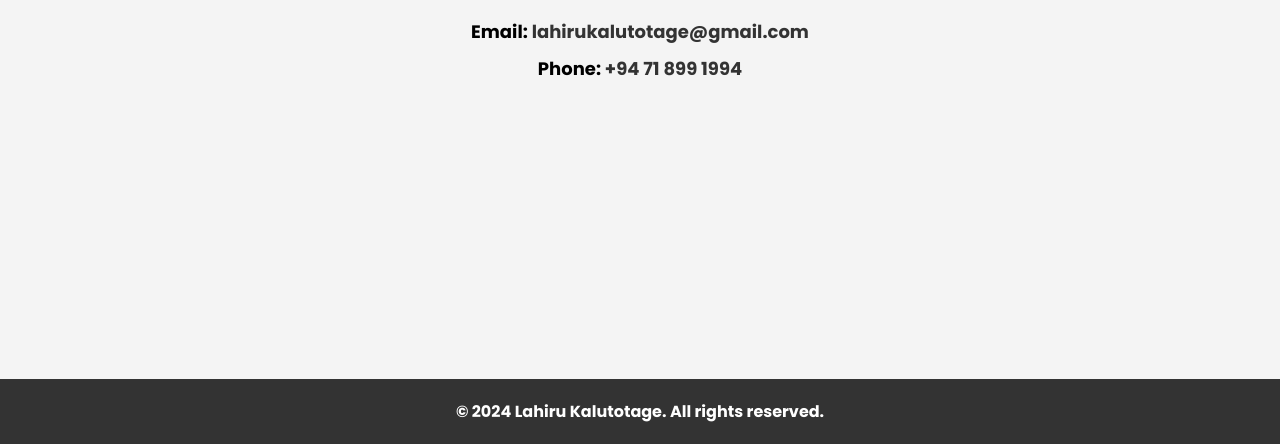
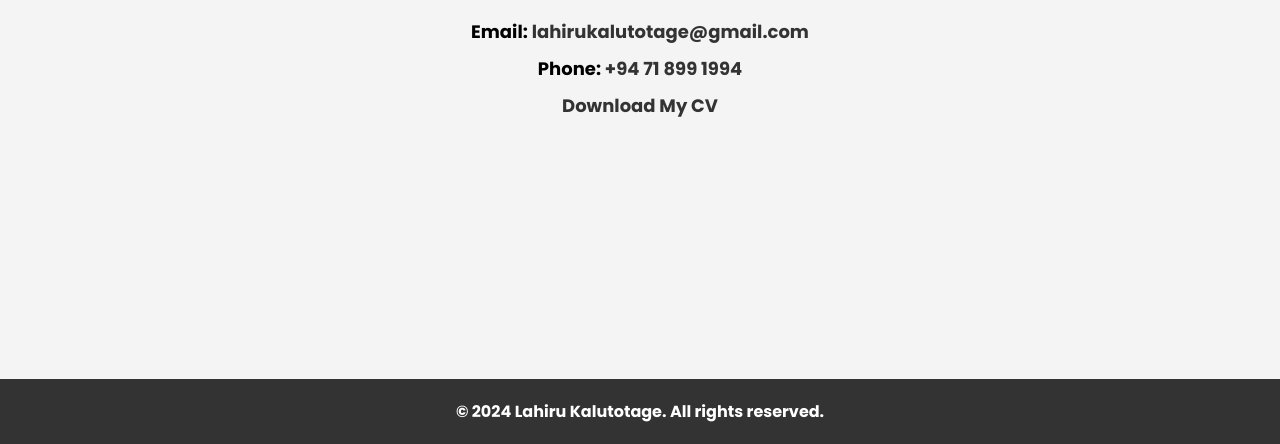
Before and after one commit to LahiruKalutotage/LahiruKalutotage.com, a plain HTML site: page index.html in a window 1280 px wide. Shown: the part 356-800 px from the top of the page. Drawn offline with Linux system fonts and the light colour scheme.

Commit message:
Update index.html

```diff
--- a/index.html
+++ b/index.html
@@ -58,6 +58,7 @@
             <ul>
                 <li>Email: <a href="mailto:lahirukalutotage@gmail.com">lahirukalutotage@gmail.com</a></li>
                 <li>Phone: <a href="tel:+94718991994">+94 71 899 1994</a></li>
+                <li><a href="./src/docs/Lahiru Kalutotage_CV.pdf" class="download-cv" download>Download My CV</a></li>
             </ul>
         </div>
     </main>
```
